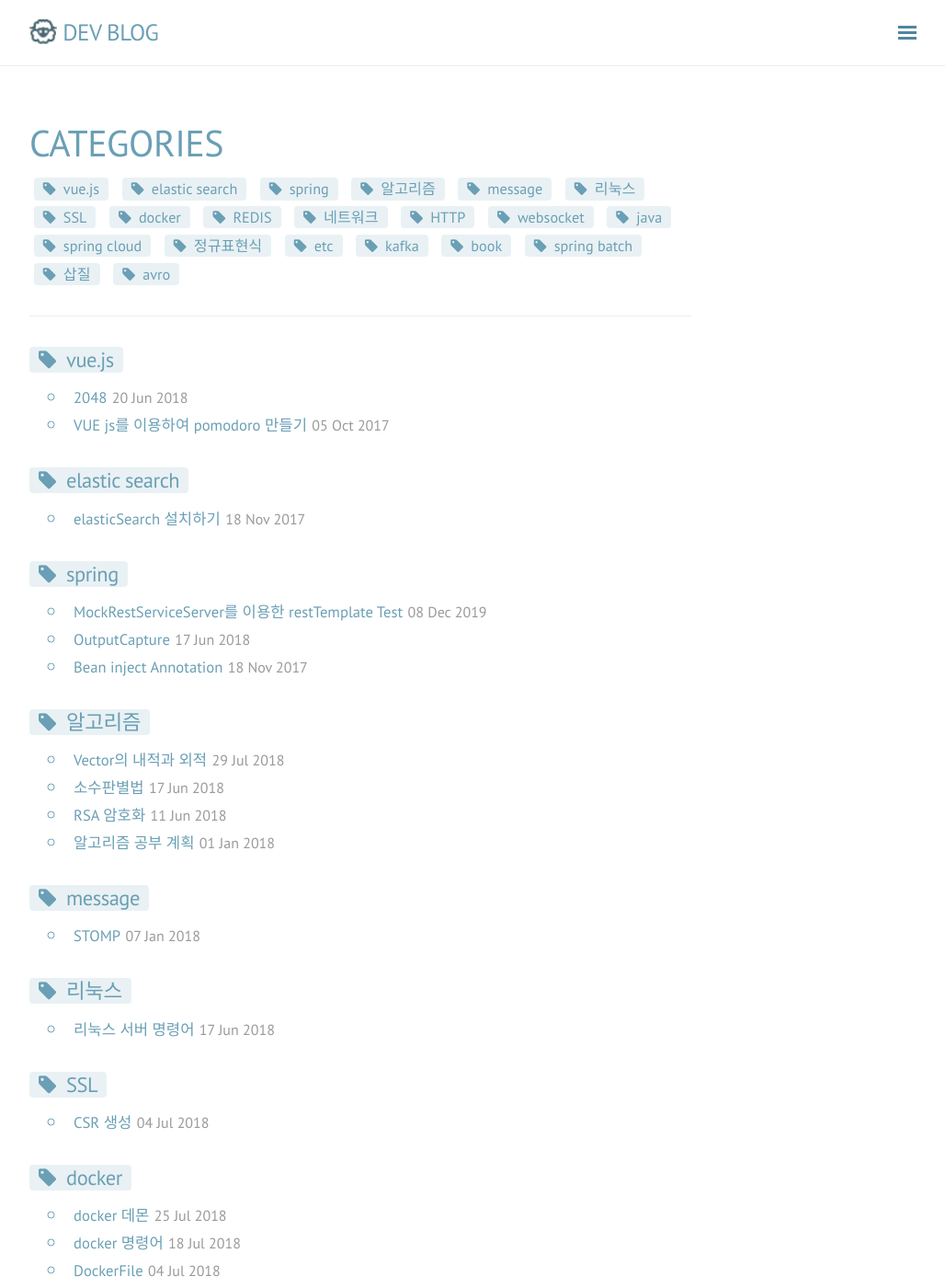
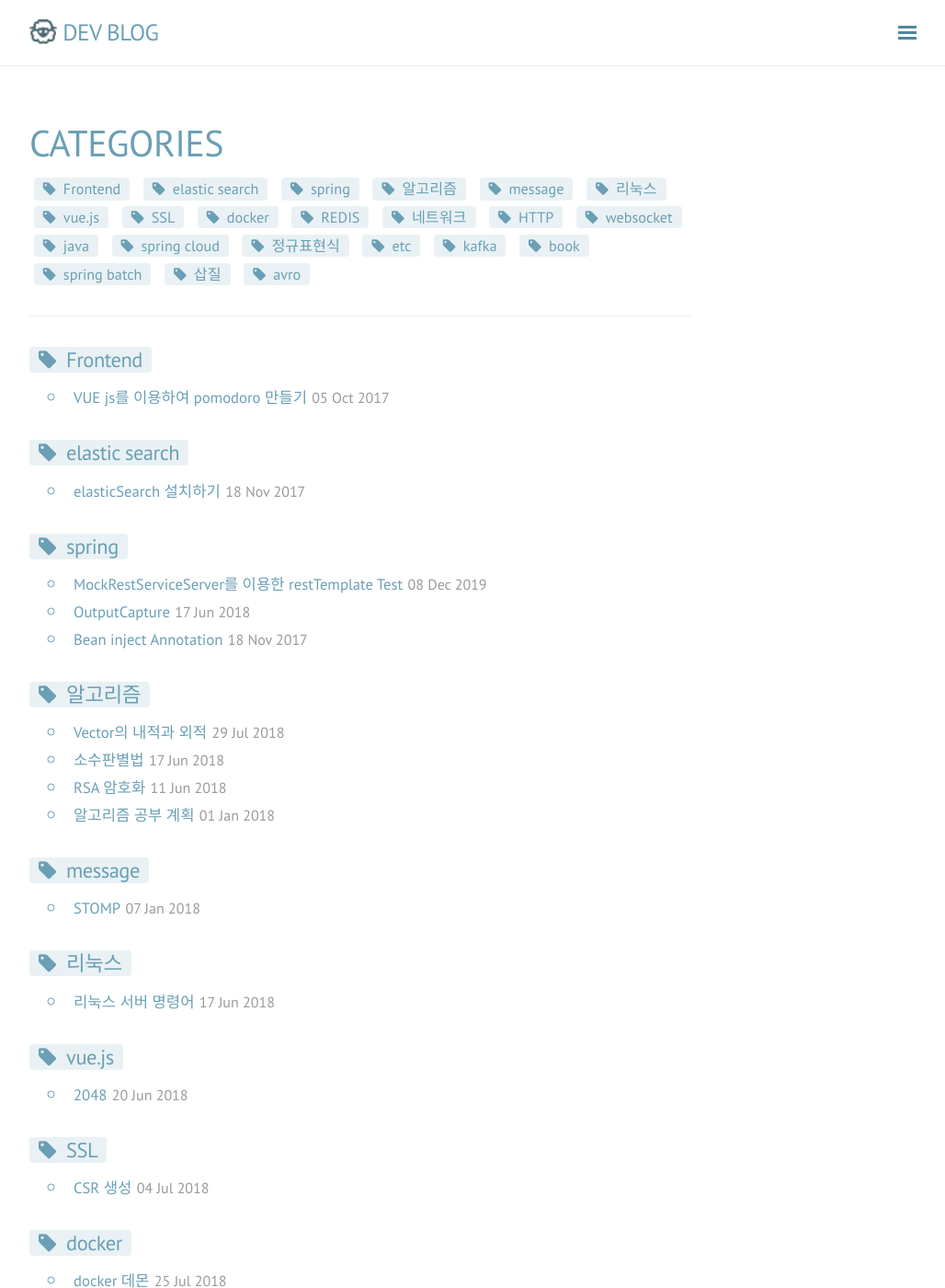
Before and after one commit to rmcodestar/rmcodestar.github.io, a Jekyll site: the page built from blog/categories.html, in a window 1280 px wide and 1400 px high. Shown: the whole window at 92% size, without its empty margins (248-1276 px from the left). Built offline with Jekyll 4.4.1, drawn with Linux system fonts in a browser that asks for light colours; nearby versions of some CDN libraries; comment, search, counter and statistics services are not loaded.

Commit message:
Update 2017-10-05-vue-example-pomodoro.md

```diff
--- a/_posts/2017-10-05-vue-example-pomodoro.md
+++ b/_posts/2017-10-05-vue-example-pomodoro.md
@@ -1,7 +1,7 @@
 ---
 layout: post
 title: VUE js를 이용하여 pomodoro 만들기
-category: vue.js
+category: Frontend
 tag: [vue.js]
 ---
 
```
